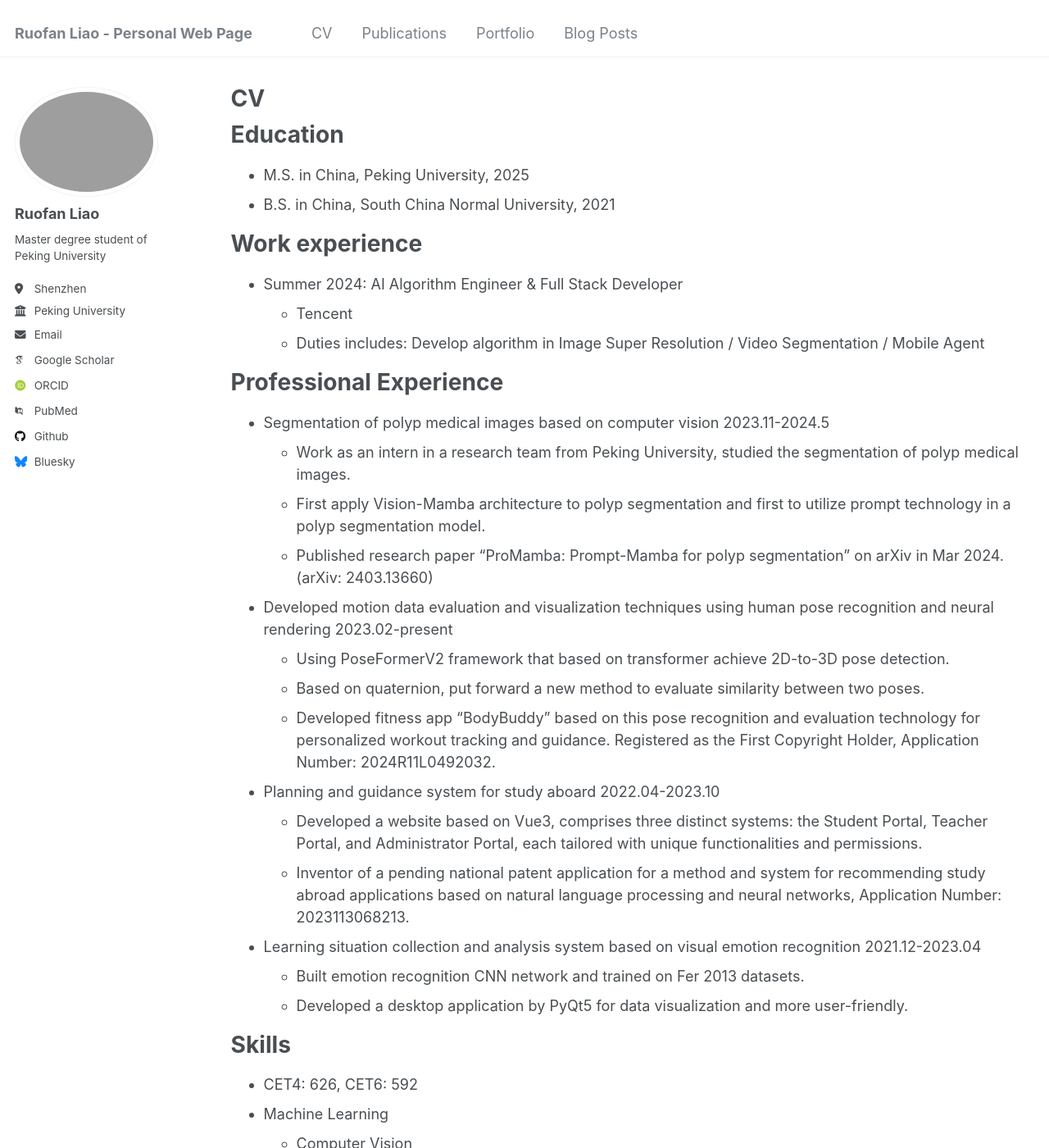
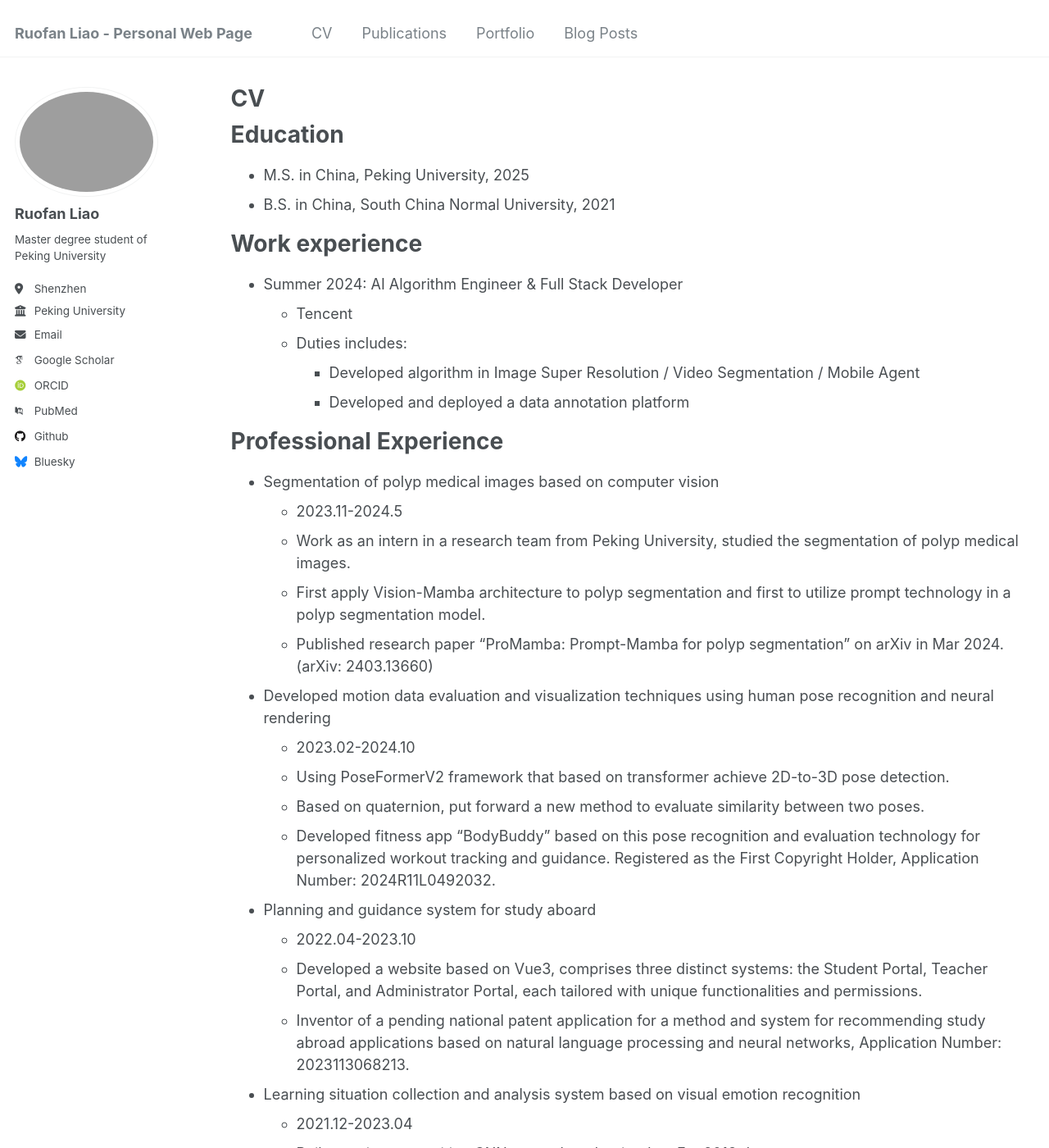
Before and after one commit to LLLLLrf/LLLLLrf.github.io, a Jekyll site: the page built from _pages/cv.md, in a window 1280 px wide and 1400 px high. Shown: the whole window at 82% size. Built offline with Jekyll 4.4.1, drawn with Linux system fonts in a browser that asks for light colours; some web fonts are replaced.

Commit message:
Update cv.md

```diff
--- a/_pages/cv.md
+++ b/_pages/cv.md
@@ -18,22 +18,28 @@ Work experience
 ======
 * Summer 2024: AI Algorithm Engineer & Full Stack Developer
   * Tencent
-  * Duties includes: Develop algorithm in Image Super Resolution / Video Segmentation / Mobile Agent
+  * Duties includes:
+    * Developed algorithm in Image Super Resolution / Video Segmentation / Mobile Agent
+    * Developed and deployed a data annotation platform
 
 Professional Experience
 ======
-* Segmentation of polyp medical images based on computer vision						      2023.11-2024.5
+* Segmentation of polyp medical images based on computer vision
+  * 2023.11-2024.5
   * Work as an intern in a research team from Peking University, studied the segmentation of polyp medical images.
   * First apply Vision-Mamba architecture to polyp segmentation and first to utilize prompt technology in a polyp segmentation model.
   * Published research paper “ProMamba: Prompt-Mamba for polyp segmentation” on arXiv in Mar 2024. (arXiv: 2403.13660)
-* Developed motion data evaluation and visualization techniques using human pose recognition and neural rendering																			  2023.02-present
+* Developed motion data evaluation and visualization techniques using human pose recognition and neural rendering
+  * 2023.02-2024.10
   * Using PoseFormerV2 framework that based on transformer achieve 2D-to-3D pose detection.
   * Based on quaternion, put forward a new method to evaluate similarity between two poses.
   * Developed fitness app “BodyBuddy” based on this pose recognition and evaluation technology for personalized workout tracking and guidance. Registered as the First Copyright Holder, Application Number: 2024R11L0492032.
-* Planning and guidance system for study aboard											  2022.04-2023.10
+* Planning and guidance system for study aboard
+  * 2022.04-2023.10
   * Developed a website based on Vue3, comprises three distinct systems: the Student Portal, Teacher Portal, and Administrator Portal, each tailored with unique functionalities and permissions.
   * Inventor of a pending national patent application for a method and system for recommending study abroad applications based on natural language processing and neural networks, Application Number: 2023113068213.
-* Learning situation collection and analysis system based on visual emotion recognition		  2021.12-2023.04
+* Learning situation collection and analysis system based on visual emotion recognition
+  * 2021.12-2023.04
   * Built emotion recognition CNN network and trained on Fer 2013 datasets.
   * Developed a desktop application by PyQt5 for data visualization and more user-friendly.
 
```
